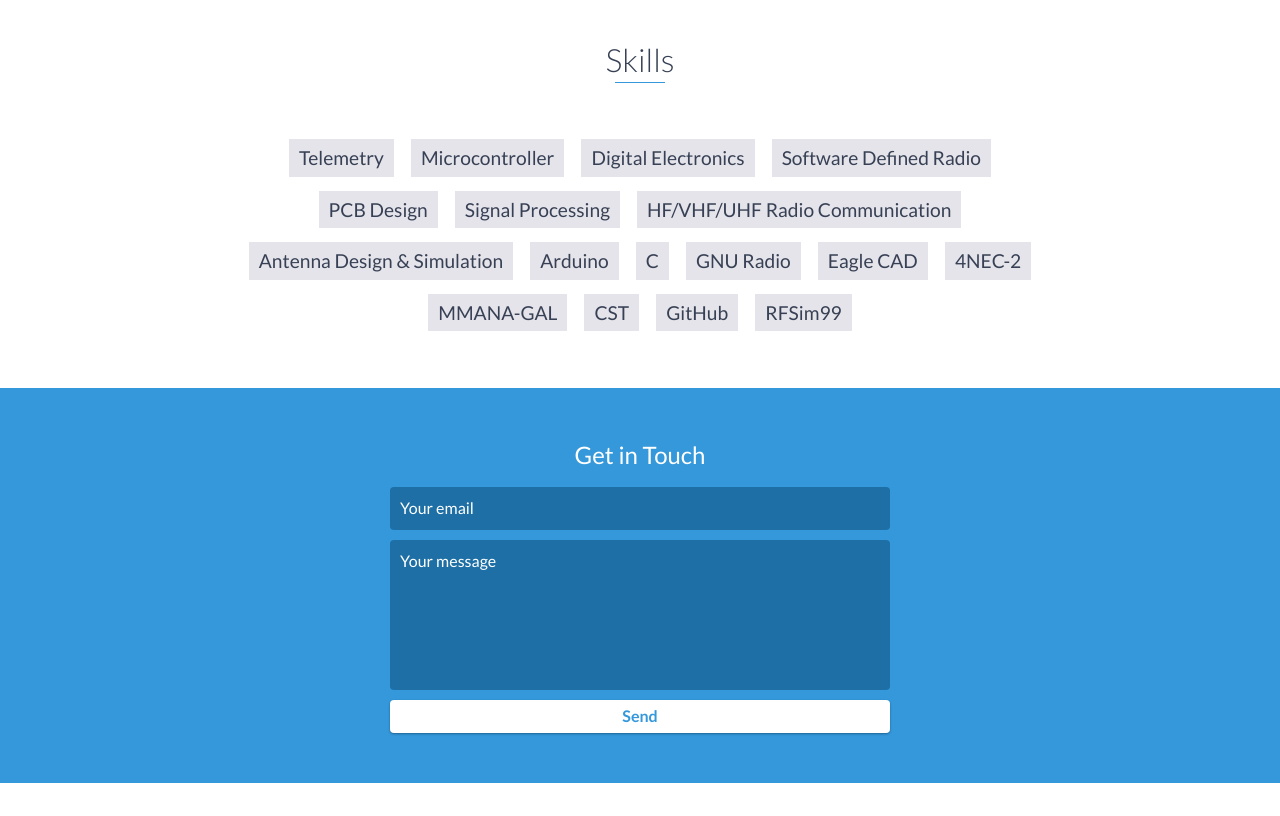
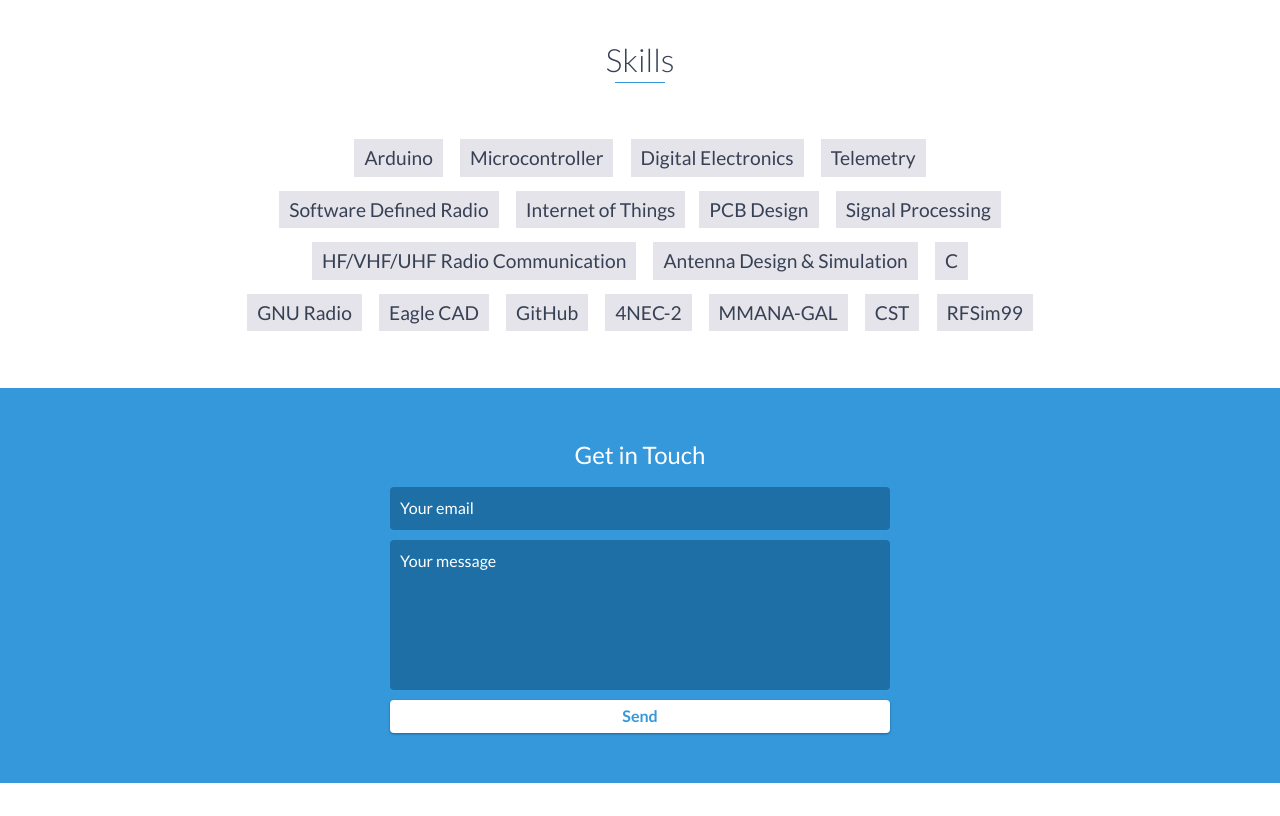
Before and after one commit to handiko/handiko.github.io, a website: page index.html in a window 1280 px wide. Shown: the part 7040-7856 px from the top of the page. Drawn offline with nearby package versions, Linux system fonts and the light colour scheme.

Commit message:
editing competencies list

```diff
--- a/index.html
+++ b/index.html
@@ -384,23 +384,24 @@
     <div id="skills">
         <h2 class="heading">Skills</h2>
         <ul>
-            <li>Telemetry</li>
+            <li>Arduino</li>
             <li>Microcontroller</li>
             <li>Digital Electronics</li>
+            <li>Telemetry</li>
             <li>Software Defined Radio</li>
+            <li>Internet of Things
             <li>PCB Design</li>
             <li>Signal Processing</li>
             <li>HF/VHF/UHF Radio Communication</li>
             <li>Antenna Design & Simulation</li>
 
-            <li>Arduino</li>
             <li>C</li>
             <li>GNU Radio</li>
             <li>Eagle CAD</li>
+            <li>GitHub</li>
             <li>4NEC-2</li>
             <li>MMANA-GAL</li>
             <li>CST</li>
-            <li>GitHub</li>
             <li>RFSim99</li>
         </ul>
     </div>
```
